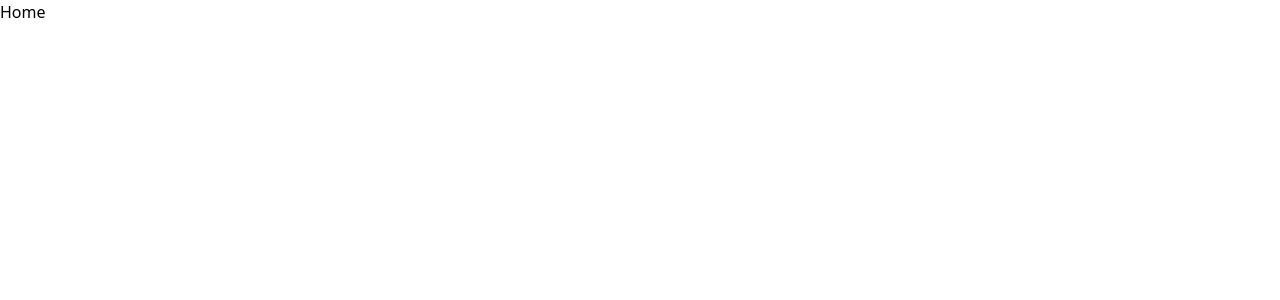
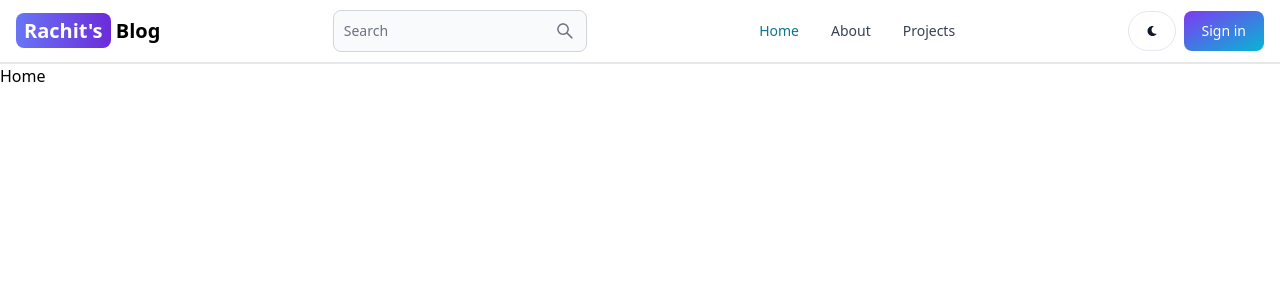
Before and after one commit to rachitshukla08/blog, a React (Vite) app in the folder client/: page / in a window 1280 px wide. Shown: the top 300 px of the page. Built offline with nearby package versions, Linux system fonts and the light colour scheme.

Commit message:
added header

```diff
--- a/client/package.json
+++ b/client/package.json
@@ -10,8 +10,10 @@
     "preview": "vite preview"
   },
   "dependencies": {
+    "flowbite-react": "^0.10.1",
     "react": "^18.3.1",
     "react-dom": "^18.3.1",
+    "react-icons": "^5.2.1",
     "react-router-dom": "^6.26.0"
   },
   "devDependencies": {
--- a/client/src/App.jsx
+++ b/client/src/App.jsx
@@ -6,10 +6,12 @@
 import Signin from "./pages/Signin";
 import Dashboard from "./pages/Dashboard";
 import Projects from "./pages/Projects";
+import Header from "./components/Header";
 
 const App = () => {
   return (
     <BrowserRouter>
+      <Header />
       <Routes>
         <Route path="/" element={<Home />} />
         <Route path="/about" element={<About />} />
--- /dev/null
+++ b/client/src/components/Header.jsx
@@ -0,0 +1,55 @@
+import { Button, Navbar, TextInput } from "flowbite-react";
+import React from "react";
+import { Link, useLocation } from "react-router-dom";
+import { AiOutlineSearch } from "react-icons/ai";
+import { FaMoon } from "react-icons/fa";
+
+const Header = () => {
+  const path = useLocation().pathname;
+  return (
+    <Navbar className="border-b-2">
+      <Link
+        to="/"
+        className="self-center whitespace-nowrap text-sm sm:text-xl font-semibold dark:text-white"
+      >
+        <span className="px-2 py-1 rounded-lg bg-gradient-to-r from-indigo-500 to-purple-700  text-white">
+          Rachit's
+        </span>{" "}
+        Blog
+      </Link>
+      <form>
+        <TextInput
+          type="text"
+          placeholder="Search"
+          rightIcon={AiOutlineSearch}
+          className="hidden lg:inline"
+        />
+      </form>
+      <Button className="w-12 h-10 lg:hidden" color="gray" pill>
+        <AiOutlineSearch />
+      </Button>
+      <div className="flex gap-2 md:order-2">
+        <Button className="w-12 h-10 hidden sm:inline" color="gray" pill>
+          <FaMoon />
+        </Button>
+        <Link to="sign-in">
+          <Button gradientDuoTone="purpleToBlue">Sign in</Button>
+        </Link>
+        <Navbar.Toggle />
+      </div>
+      <Navbar.Collapse>
+        <Navbar.Link active={path === "/"} as={"div"}>
+          <Link to="/">Home</Link>
+        </Navbar.Link>
+        <Navbar.Link active={path === "/about"} as={"div"}>
+          <Link to="/about">About</Link>
+        </Navbar.Link>
+        <Navbar.Link active={path === "/projects"} as={"div"}>
+          <Link to="/projects">Projects</Link>
+        </Navbar.Link>
+      </Navbar.Collapse>
+    </Navbar>
+  );
+};
+
+export default Header;
--- a/client/tailwind.config.js
+++ b/client/tailwind.config.js
@@ -1,8 +1,10 @@
+const flowbite = require("flowbite-react/tailwind");
+
 /** @type {import('tailwindcss').Config} */
 export default {
-  content: ["./index.html", "./src/**/*.{js,ts,jsx,tsx}"],
+  content: ["./index.html", "./src/**/*.{js,ts,jsx,tsx}", flowbite.content()],
   theme: {
     extend: {},
   },
-  plugins: [],
+  plugins: [flowbite.plugin()],
 };
```
Also changed, not shown: 1 other file (tests, documents, lock files or other folders).
